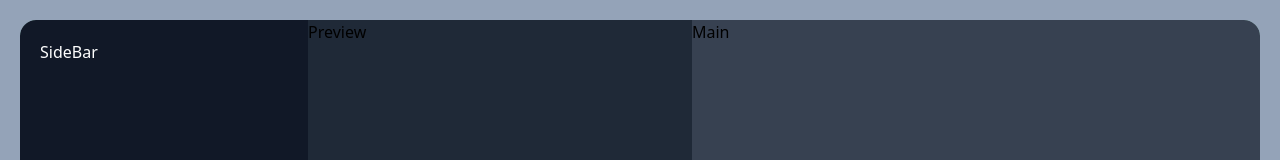
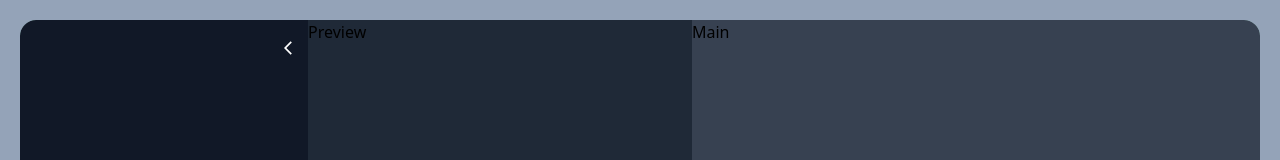
Before and after one commit to PrinceNarteh/my-notes, a Next.js app: page / in a window 1280 px wide. Shown: the top 160 px of the page. Built offline with nearby package versions, Linux system fonts and the light colour scheme.

Commit message:
feature: add SideBar toggle

```diff
--- a/components/Preview.tsx
+++ b/components/Preview.tsx
@@ -1,8 +1,14 @@
 import React from "react";
 
-const Preview = () => {
+const Preview = ({ open }: { open: boolean }) => {
   return (
-    <div className="h-[calc(100vh_-_40px)] ml-72 w-96 bg-gray-800">Preview</div>
+    <div
+      className={`h-[calc(100vh_-_40px)] w-96 bg-gray-800 duration-300 ${
+        open ? "ml-72" : "ml-10"
+      }`}
+    >
+      Preview
+    </div>
   );
 };
 
--- a/components/SideBar.tsx
+++ b/components/SideBar.tsx
@@ -1,9 +1,25 @@
-import React from "react";
+import { Dispatch, SetStateAction } from "react";
+import { MdArrowBackIosNew } from "react-icons/md";
 
-const SideBar = () => {
+const SideBar = ({
+  open,
+  setOpen,
+}: {
+  open: boolean;
+  setOpen: Dispatch<SetStateAction<boolean>>;
+}) => {
   return (
-    <div className="fixed h-[calc(100vh_-_40px)] w-72 bg-gray-900 text-white rounded-l-2xl p-5">
-      SideBar
+    <div
+      className={`fixed h-[calc(100vh_-_40px)] w-72 bg-gray-900 text-white rounded-l-2xl p-5 duration-300 ${
+        open ? "w-72" : "w-10"
+      }`}
+    >
+      <MdArrowBackIosNew
+        className={`absolute right-3 cursor-pointer duration-300 ${
+          open ? "rotate-0" : "rotate-180"
+        }`}
+        onClick={() => setOpen(!open)}
+      />
     </div>
   );
 };
--- a/package.json
+++ b/package.json
@@ -16,6 +16,7 @@
     "next": "13.0.7",
     "react": "18.2.0",
     "react-dom": "18.2.0",
+    "react-icons": "^4.7.1",
     "typescript": "4.9.4"
   },
   "devDependencies": {
--- a/pages/index.tsx
+++ b/pages/index.tsx
@@ -1,9 +1,12 @@
+import { useState } from "react";
 import Head from "next/head";
 import Main from "../components/Main";
 import Preview from "../components/Preview";
 import SideBar from "../components/SideBar";
 
 export default function Home() {
+  const [open, setOpen] = useState(true);
+
   return (
     <>
       <Head>
@@ -14,8 +17,8 @@ export default function Home() {
       </Head>
       <main className="bg-slate-400 p-5">
         <div className="flex relative w-[calc(100vw_-_40px)] h-[calc(100vh_-_40px)] mx-auto h-50 bg-teal-100 rounded-2xl">
-          <SideBar />
-          <Preview />
+          <SideBar open={open} setOpen={setOpen} />
+          <Preview open={open} />
           <Main />
         </div>
       </main>
```
Also changed, not shown: 1 other file (tests, documents, lock files or other folders).
